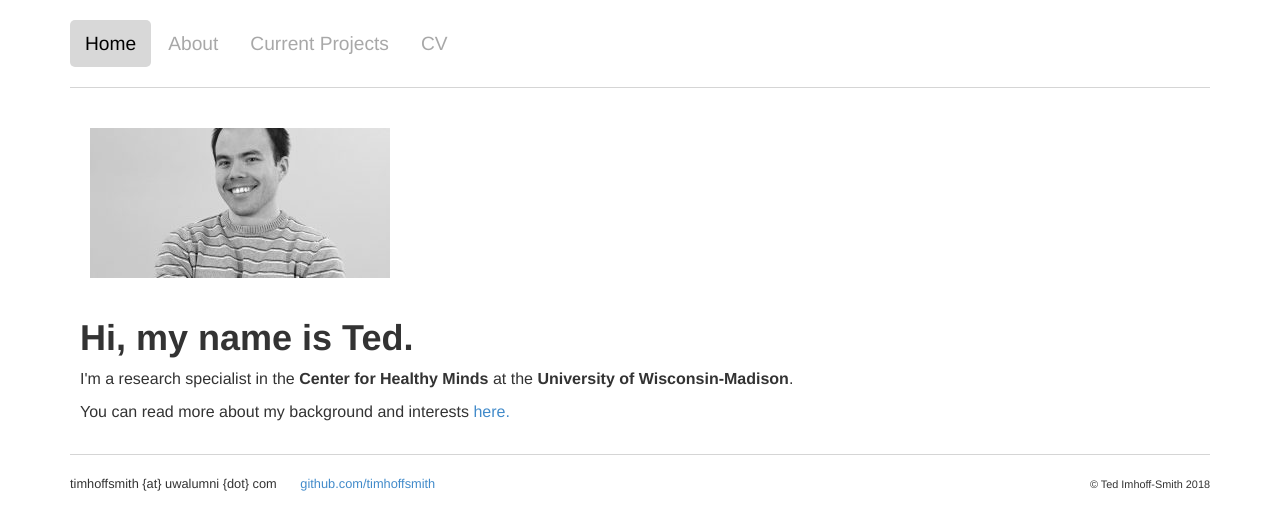
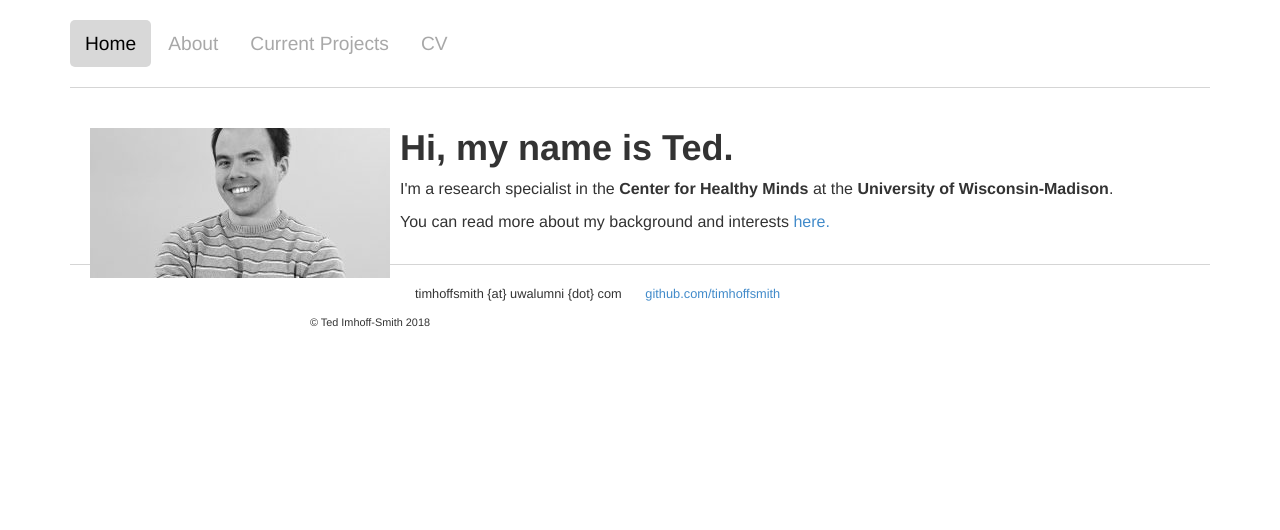
Before and after one commit to timhoffsmith/timhoffsmith.github.io, a Jekyll site: the page built from index.html, in a window 1280 px wide. Shown: the top 530 px of the page. Built offline with Jekyll 4.4.1, drawn with Linux system fonts in a browser that asks for light colours.

Commit message:
mainphoto div

```diff
--- a/index.html
+++ b/index.html
@@ -7,7 +7,9 @@ cv: passive
 currentprojects: passive
 ---
 <div class="blurb">
-	<img src="TIS_CHM.jpg">
+	<div class="mainphoto">
+		<img src="TIS_CHM.jpg">
+	</div><!-- /.mainphoto -->
 	<h1>Hi, my name is Ted.</h1>
 	<p>I'm a research specialist in the <b>Center for Healthy Minds</b> at the <b>University of Wisconsin-Madison</b>.</p>
 	<p>You can read more about my background and interests <a href="/about">here.</a></p>
```
